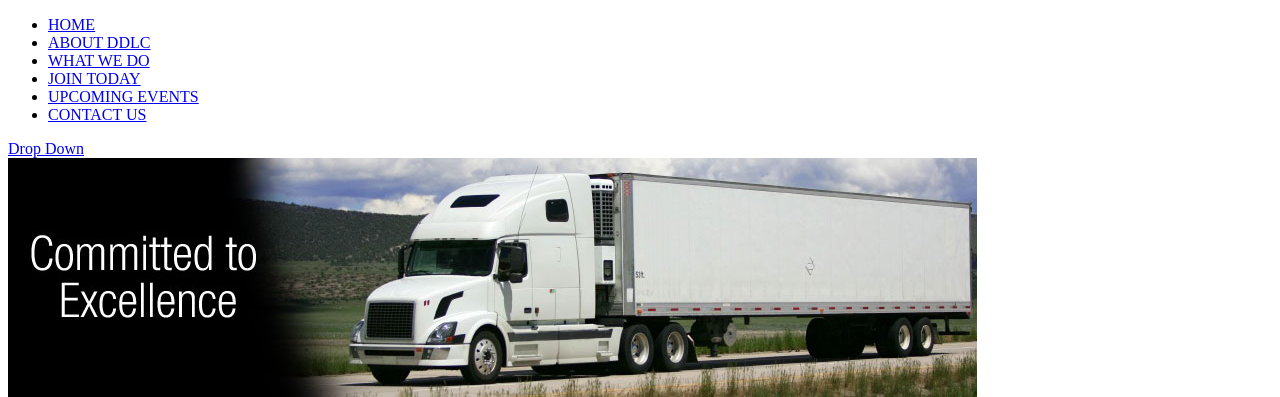
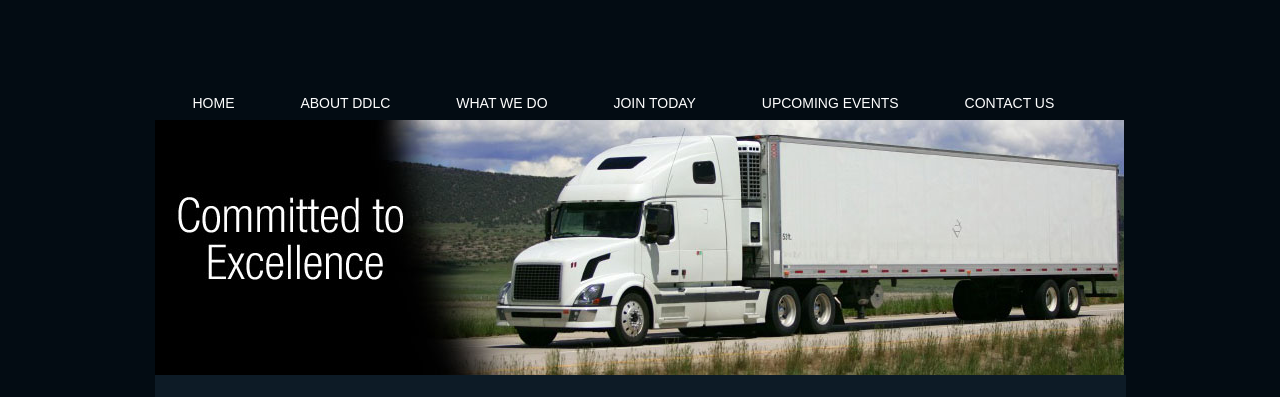
Before and after one commit to JRStegall/DDLC, a plain HTML site: page ddlc5.html in a window 1280 px wide. Shown: the top 397 px of the page. Drawn offline with Linux system fonts and the light colour scheme.

Commit message:
Update ddlc5.html

```diff
--- a/ddlc5.html
+++ b/ddlc5.html
@@ -10,8 +10,8 @@
 <meta name="verify-v1" content="">
 
 <!--Style Sheets -->
-<link href="./ddlc5_files/styles.css" rel="stylesheet" type="text/css">
-<link href="./ddlc5_files/dropdown.css" rel="stylesheet" type="text/css">
+<link href="./ddlc5_files/index.css" rel="stylesheet" type="text/css">
+<link href="./ddlc5_files/index2.css" rel="stylesheet" type="text/css">
 
 <!--DropDown Menu Script -->
 <script type="text/javascript" src="./ddlc5_files/dropdown.js"></script>
```
